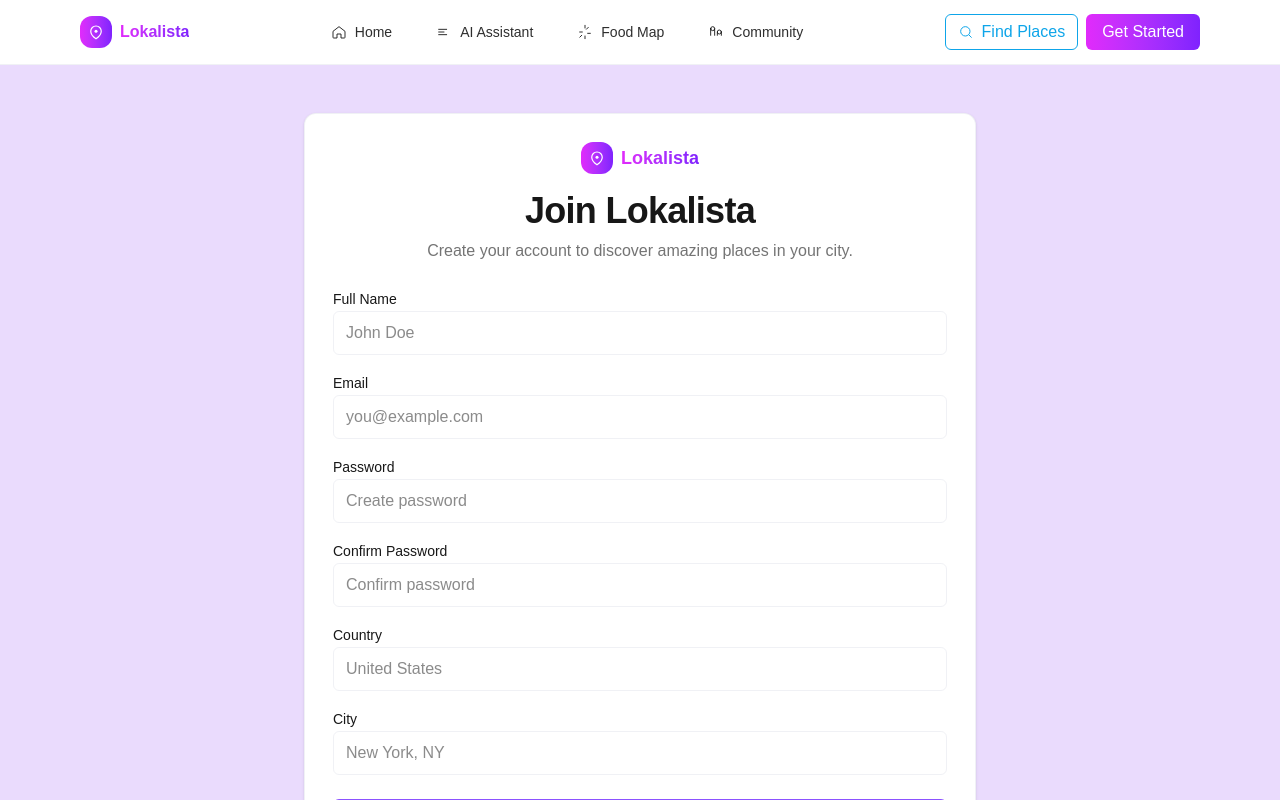
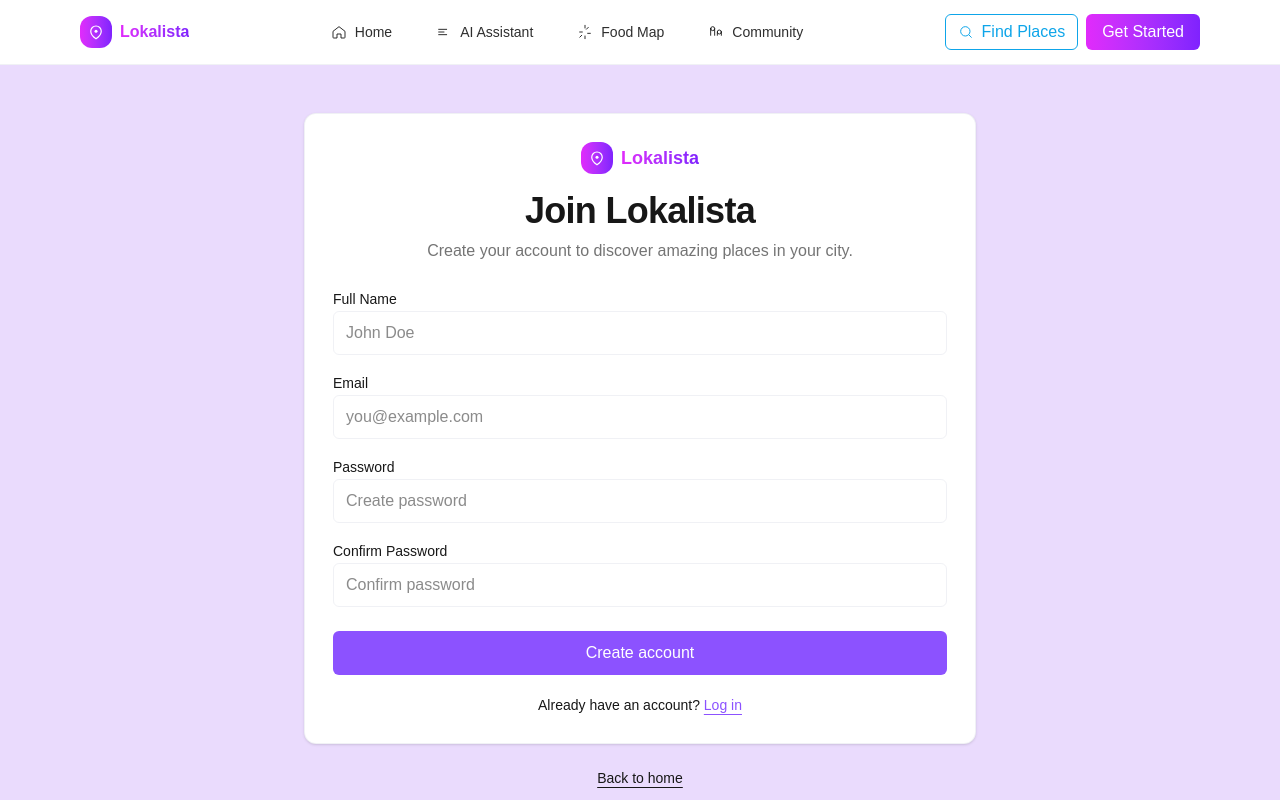
Before and after one commit to andredels/lokalista, a Next.js app: page /auth/signup in a window 1280 px wide. Shown: the top 800 px of the page. Built offline with nearby package versions, Linux system fonts and the light colour scheme.

Commit message:
signup page (password checker)

```diff
--- a/app/auth/signup/page.tsx
+++ b/app/auth/signup/page.tsx
@@ -9,8 +9,6 @@ export default function SignupPage() {
   const [password, setPassword] = useState("");
   const [confirmPassword, setConfirmPassword] = useState("");
   const [fullName, setFullName] = useState("");
-  const [country, setCountry] = useState("");
-  const [city, setCity] = useState("");
   const [errors, setErrors] = useState<{ [k: string]: string }>({});
   const [submitting, setSubmitting] = useState(false);
   const [message, setMessage] = useState<string | null>(null);
@@ -76,8 +74,6 @@ export default function SignupPage() {
     if (!isEmail(email)) e.email = "Enter a valid email.";
     if (password.length < 6) e.password = "Password must be 6+ characters.";
     if (password !== confirmPassword) e.confirmPassword = "Passwords do not match.";
-    if (!country.trim()) e.country = "Enter your country.";
-    if (!city.trim()) e.city = "Enter your city.";
     setErrors(e);
     if (Object.keys(e).length !== 0) return;
 
@@ -92,8 +88,6 @@ export default function SignupPage() {
           emailRedirectTo: `${process.env.NEXT_PUBLIC_SITE_URL || "http://localhost:3000"}/auth/login`,
           data: {
             full_name: fullName,
-            country: country,
-            city: city,
           }
         },
       });
@@ -149,20 +143,36 @@ export default function SignupPage() {
 
                 <div>
                   <label className="text-sm font-medium" htmlFor="confirmPassword">Confirm Password</label>
-                  <input id="confirmPassword" value={confirmPassword} onChange={(e) => setConfirmPassword(e.target.value)} placeholder="Confirm password" type="password" className="h-11 px-3 rounded-md border border-border/60 focus-ring w-full" />
+                  <div className="relative">
+                    <input
+                      id="confirmPassword"
+                      value={confirmPassword}
+                      onChange={(e) => setConfirmPassword(e.target.value)}
+                      placeholder="Confirm password"
+                      type="password"
+                      className={`h-11 px-3 pr-10 rounded-md border focus-ring w-full ${
+                        confirmPassword && password !== confirmPassword
+                          ? 'border-red-500'
+                          : confirmPassword && password === confirmPassword
+                          ? 'border-green-500'
+                          : 'border-border/60'
+                      }`}
+                    />
+                    {confirmPassword && (
+                      <div className="absolute right-3 top-1/2 -translate-y-1/2">
+                        {password === confirmPassword ? (
+                          <svg className="w-5 h-5 text-green-500" fill="none" stroke="currentColor" viewBox="0 0 24 24">
+                            <path strokeLinecap="round" strokeLinejoin="round" strokeWidth={2} d="M5 13l4 4L19 7" />
+                          </svg>
+                        ) : (
+                          <svg className="w-5 h-5 text-red-500" fill="none" stroke="currentColor" viewBox="0 0 24 24">
+                            <path strokeLinecap="round" strokeLinejoin="round" strokeWidth={2} d="M6 18L18 6M6 6l12 12" />
+                          </svg>
+                        )}
+                      </div>
+                    )}
+                  </div>
                   {errors.confirmPassword && <div className="text-sm text-red-600">{errors.confirmPassword}</div>}
-                </div>
-
-                <div>
-                  <label className="text-sm font-medium" htmlFor="country">Country</label>
-                  <input id="country" value={country} onChange={(e) => setCountry(e.target.value)} placeholder="United States" className="h-11 px-3 rounded-md border border-border/60 focus-ring w-full" />
-                  {errors.country && <div className="text-sm text-red-600">{errors.country}</div>}
-                </div>
-
-                <div>
-                  <label className="text-sm font-medium" htmlFor="city">City</label>
-                  <input id="city" value={city} onChange={(e) => setCity(e.target.value)} placeholder="New York, NY" className="h-11 px-3 rounded-md border border-border/60 focus-ring w-full" />
-                  {errors.city && <div className="text-sm text-red-600">{errors.city}</div>}
                 </div>
               </div>
 
--- a/app/feed/page.tsx
+++ b/app/feed/page.tsx
@@ -115,11 +115,11 @@ export default function AIAssistantPage() {
     let locationContext = "";
     if (userLocation) {
       const [lat, lon] = userLocation;
-      locationContext = `IMPORTANT: The user's CURRENT LOCATION is at coordinates ${lat.toFixed(6)}, ${lon.toFixed(6)} (latitude, longitude). This is their exact current position. Base ALL recommendations on this specific location. Prioritize places within 1-2km of these coordinates.`;
+      locationContext = `IMPORTANT: The user's CURRENT LOCATION coordinates are ${lat.toFixed(6)}, ${lon.toFixed(6)}. Use these coordinates internally to find nearby places, but NEVER mention these numbers or coordinates in your response. Instead, refer to the location by its name (e.g., "near you", "in your area", or the neighborhood/landmark name if known). Base ALL recommendations on this specific location. Prioritize places within 1-2km of this location.`;
     } else if (locationError) {
-      locationContext = "User location not available. Using Cebu City, Philippines (10.3157, 123.8854) as default location. Base recommendations on this area.";
+      locationContext = "User location not available. Using Cebu City, Philippines as default location. Base recommendations on this area. NEVER mention coordinates or numbers - only use location names.";
     } else {
-      locationContext = "User location is being detected. Using Cebu City, Philippines (10.3157, 123.8854) as default location for now.";
+      locationContext = "User location is being detected. Using Cebu City, Philippines as default location for now. NEVER mention coordinates or numbers - only use location names.";
     }
 
     const systemPrompt = [
@@ -127,6 +127,7 @@ export default function AIAssistantPage() {
       "CRITICAL: Always base your recommendations on the user's CURRENT LOCATION provided below, NOT on previous conversation history.",
       "Each request should be treated independently based on where the user is RIGHT NOW.",
       locationContext,
+      "CRITICAL RULE: NEVER mention latitude, longitude, coordinates, or any numerical location data in your responses. Only refer to locations by their names (e.g., 'near you', 'in Cebu City', 'at IT Park', 'around SM Seaside').",
       "Whenever the user mentions a specific neighborhood or landmark (e.g., IT Park, SM Seaside, Ayala Center), prioritize that area and mention it in your reply.",
       "Provide specific, actionable recommendations for places near the user's current location.",
       "Keep answers concise (4-6 sentences) and focused on the current location.",
```
